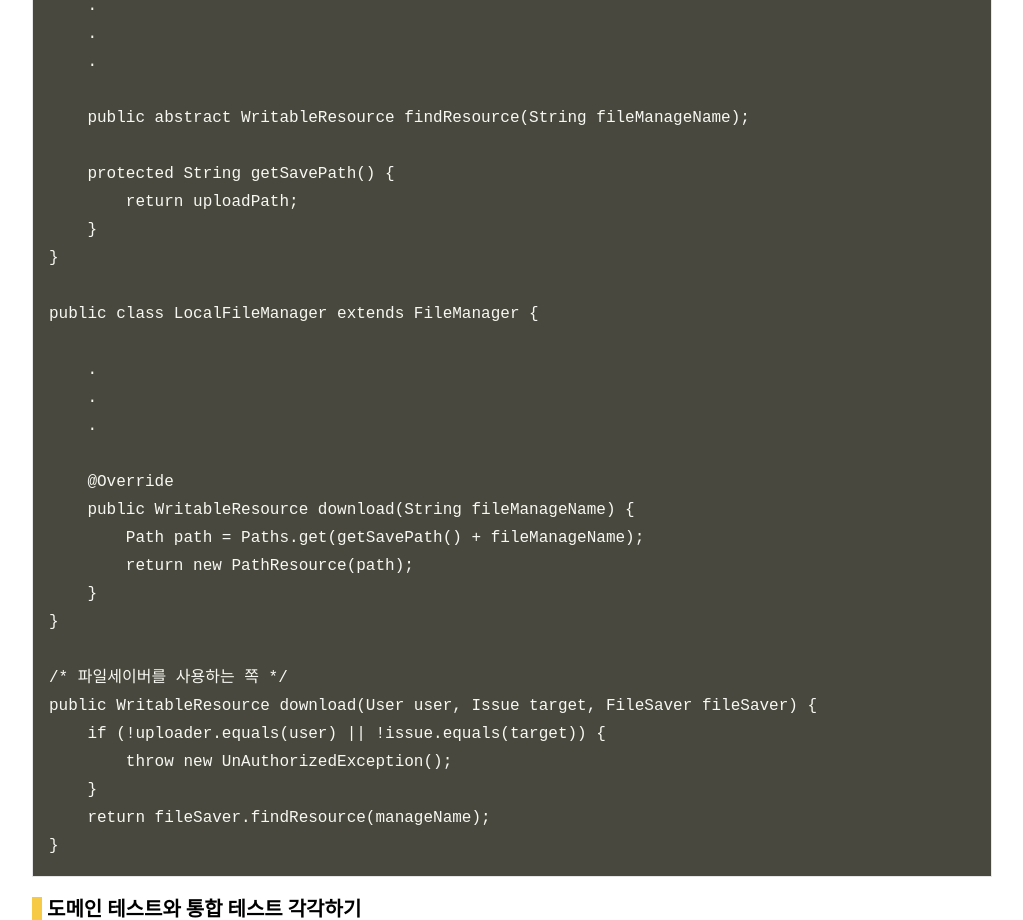
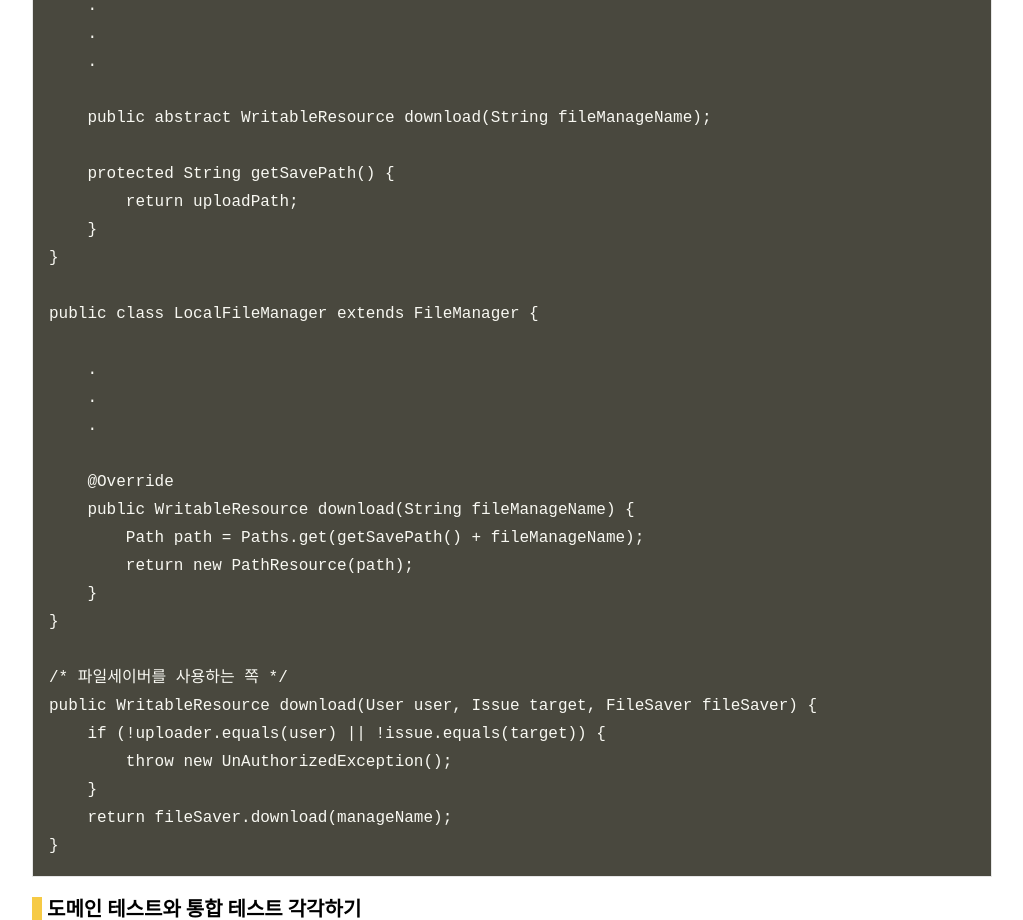
Before and after one commit to imjinbro/imjinbro.github.io, a Jekyll site: the page built from _posts/2018-07-06-TIL.md, in a window 1280 px wide and 1400 px high, scrolled down 1002 px. Shown: the part 319-1239 px from the top of the window, without its empty margins (128-1151 px from the left). Built offline with Jekyll 4.4.1, drawn with Linux system fonts in a browser that asks for light colours; nearby versions of some CDN libraries; some web fonts are replaced; our own code applies the rules of GitHub Pages for plain Markdown files; comment, search, counter and statistics services are not loaded; some of the changed text lies outside the part shown.

Commit message:
update 7/6 TIL content

```diff
--- a/_posts/2018-07-06-TIL.md
+++ b/_posts/2018-07-06-TIL.md
@@ -48,7 +48,7 @@ public abstract class FileManager {
     .
     .
 
-    public abstract WritableResource findResource(String fileManageName);
+    public abstract WritableResource download(String fileManageName);
 
     protected String getSavePath() {
         return uploadPath;
@@ -73,7 +73,7 @@ public WritableResource download(User user, Issue target, FileSaver fileSaver) {
     if (!uploader.equals(user) || !issue.equals(target)) {
         throw new UnAuthorizedException();
     }
-    return fileSaver.findResource(manageName);
+    return fileSaver.download(manageName);
 }
 ~~~
 
```
